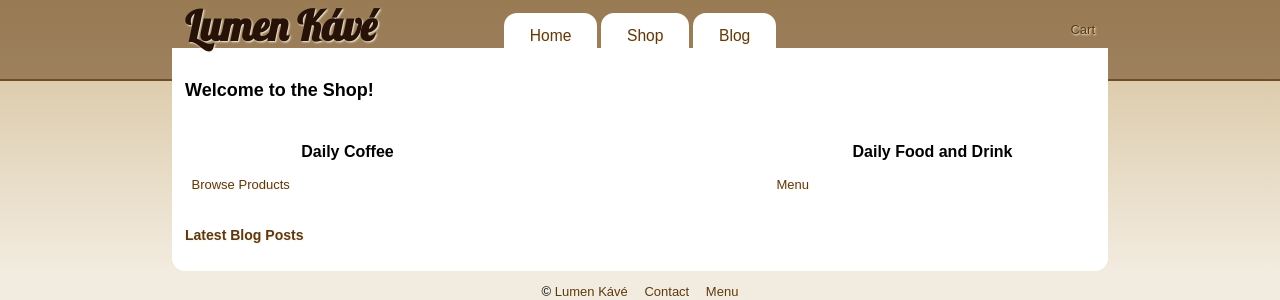
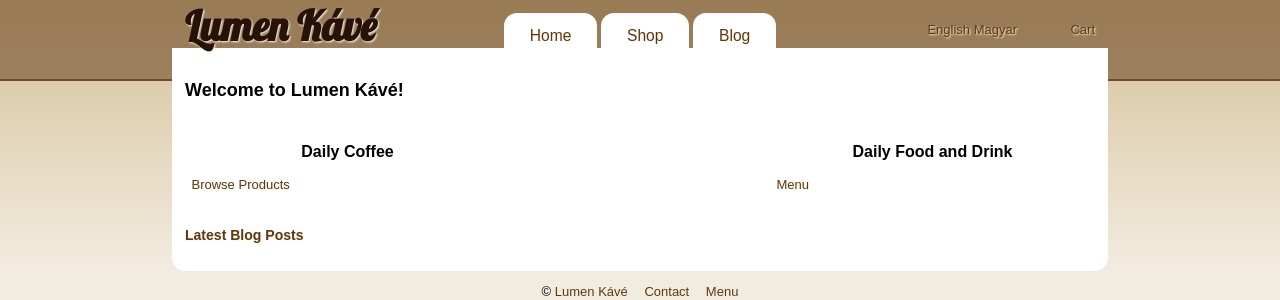
Before and after one commit to yaanno/gae-shop, a Python web app: template templates/pages/welcome.html in a window 1280 px wide. Shown: the top 300 px of the page. Run offline with Jinja, Linux system fonts and the light colour scheme; the template is opened without the code that fills it, so the values that code supplies are empty; some libraries are stand-ins or nearby versions.

Commit message:
more styling, texts

```diff
--- a/config.py
+++ b/config.py
@@ -22,7 +22,7 @@ config['tipfy'] = {
         'apps.pages',
         'apps.shop',
     ],
-    'locale': 'en_US',
+    'locale': ['hu_HU', 'en_US'],
 }
 
 config['tipfy.ext.session'] = {
--- a/static/css/site.css
+++ b/static/css/site.css
@@ -84,6 +84,22 @@ footer li {
 #branding h1 a:hover {
     color: #5F3711;
     text-decoration: none;
+}
+
+/* =language */
+
+#language {
+    position: absolute;
+    top: -2em;
+    right: 7em;
+}
+
+#language ul {
+    margin: 0;
+}
+
+#language li {
+    display: inline-block;
 }
 
 /* =footer */
--- a/templates/base.html
+++ b/templates/base.html
@@ -20,6 +20,12 @@
             <div id="branding">
                 <h1><a href="/">Lumen Kávé</a></h1>
             </div>
+            <div id="language">
+                <ul>
+                    <li><a href="?lang=en_US">English</a></li>
+                    <li><a href="?lang=hu_HU">Magyar</a></li>
+                </ul>
+            </div>
             <div id="cart">
                 {% include "partials/cart.html" %}
             </div>
@@ -29,8 +35,8 @@
             <footer>
                 <ul>
                     <li>&copy; <a href="{{ url_for('pages/welcome') }}">Lumen Kávé</a></li>
-                    <li><a href="{{ url_for('pages/contact') }}">Contact</a></li>
-                    <li><a href="{{ url_for('pages/menu') }}">Menu</a></li>
+                    <li><a href="{{ url_for('pages/contact') }}">{{ _('Contact') }}</a></li>
+                    <li><a href="{{ url_for('pages/menu') }}">{{ _('Menu') }}</a></li>
                 </ul>
             </footer>
         {% endblock %}
--- a/templates/blog/index.html
+++ b/templates/blog/index.html
@@ -5,7 +5,7 @@
 {% endblock %}
 
 {% block content %}
-    <h1>Blog posts</h1>
+    <h1>{{ _('Latest Blog Posts') }}</h1>
     {% if posts %}
         {% include "partials/post.html" %}
     {% else %}
--- a/templates/pages/page_base.html
+++ b/templates/pages/page_base.html
@@ -7,9 +7,9 @@
 {% block navigation_main %}
     <nav>
         <ul>
-            <li><a href="{{ url_for('pages/welcome') }}">Home</a></li>
-            <li><a href="{{ url_for('shop/index') }}">Shop</a></li>
-            <li><a href="{{ url_for('blog/index') }}">Blog</a></li>
+            <li><a href="{{ url_for('pages/welcome') }}">{{ _('Home') }}</a></li>
+            <li><a href="{{ url_for('shop/index') }}">{{ _('Shop') }}</a></li>
+            <li><a href="{{ url_for('blog/index') }}">{{ _('Blog') }}</a></li>
         </ul>
     </nav>
 {% endblock %}
--- a/templates/pages/welcome.html
+++ b/templates/pages/welcome.html
@@ -1,30 +1,29 @@
 {% extends "pages/page_base.html" %}
 
 {% block content %}
-    <h1>Welcome to the Shop!</h1>
+    <h1>{{ _('Welcome to Lumen Kávé!') }}</h1>
 
     <div id="daily_offer">
         <div id="daily_coffee">
-            <h2>Daily Coffee</h2>
+            <h2>{{ _('Daily Coffee') }}</h2>
             <p>
-                <a href="{{ url_for('shop/index') }}">Browse Products</a>
+                <a href="{{ url_for('shop/index') }}">{{ _('Browse Products') }}</a>
             </p>
         </div>
         <div id="daily_menu">
-            <h2>Daily Food and Drink</h2>
+            <h2>{{ _('Daily Food and Drink') }}</h2>
             <p>
-                <a href="{{ url_for('pages/menu') }}">Menu</a>
+                <a href="{{ url_for('pages/menu') }}">{{ _('Menu') }}</a>
             </p>
         </div>
     </div>
 
     <div id="latest_posts">
-        <h3><a href="{{ url_for('blog/index') }}">Latest Blog Posts</a></h3>
+        <h3><a href="{{ url_for('blog/index') }}">{{ _('Latest Blog Posts') }}</a></h3>
         {% if posts %}
             {% include "partials/post.html" %}
         {% else %}
         {% endif %}
-
     </div>
 
 {% endblock %}
--- a/templates/partials/cart.html
+++ b/templates/partials/cart.html
@@ -1,6 +1,6 @@
 <ul>
     <li>
-        <a href="/shop/cart/">Cart</a>
+        <a href="/shop/cart/">{{ _('Cart') }}</a>
         {% if cart %}
             <ul class="cartitems">
                 {% for item in cart %}
--- a/templates/partials/post.html
+++ b/templates/partials/post.html
@@ -4,12 +4,12 @@
         <div>
             <h1><a href="/blog/{{ format_datetime(post.modified, 'y/M/d') }}/{{ post.slug }}/">{{ post.title }}</a></h1>
             <p>
-                {{ format_datetime(post.modified, 'short', 'hu', 'Europe/Budapest') }}, Lumen
+                {{ format_datetime(post.modified, 'short', 'hu', 'Europe/Budapest') }}, {{ _('Lumen') }}
             </p>
             <p>
                 {{ post.lead }}
                 <br>
-                <span><a href="/blog/{{ format_datetime(post.modified, 'y/M/d') }}/{{ post.slug }}/">Read more ...</a></span>
+                <span><a href="/blog/{{ format_datetime(post.modified, 'y/M/d') }}/{{ post.slug }}/">{{ _('Read more ...') }}</a></span>
             </p>
         </div>
     </li>
--- a/templates/partials/product.html
+++ b/templates/partials/product.html
@@ -17,7 +17,7 @@
                             <option value="4">4</option>
                             <option value="5">5</option>
                         </select>
-                        <button type="button">Buy</button>
+                        <button type="button">{{ _('Buy') }}</button>
                     </span>
                 </p>
             </div>
--- a/templates/shop/by_tag.html
+++ b/templates/shop/by_tag.html
@@ -1,6 +1,6 @@
 {% extends "shop/shop_base.html" %}
 
 {% block content %}
-    <h1>Products tagged with <span class="tag">{{ tag }}</span></h1>
+    <h1>{{ _('Products tagged with') }} <span class="tag">{{ tag }}</span></h1>
     {% include "partials/product.html" %}
 {% endblock %}
--- a/templates/shop/index.html
+++ b/templates/shop/index.html
@@ -1,6 +1,6 @@
 {% extends "shop/shop_base.html" %}
 
 {% block content %}
-    <h1>Products:</h1>
+    <h1>{{ _('Products') }}:</h1>
     {% include "partials/product.html" %}
 {% endblock %}
```
Also changed, not shown: templates/blog/blog_base.html (+4 -4 lines), templates/shop/shop_base.html (+4 -4 lines).
